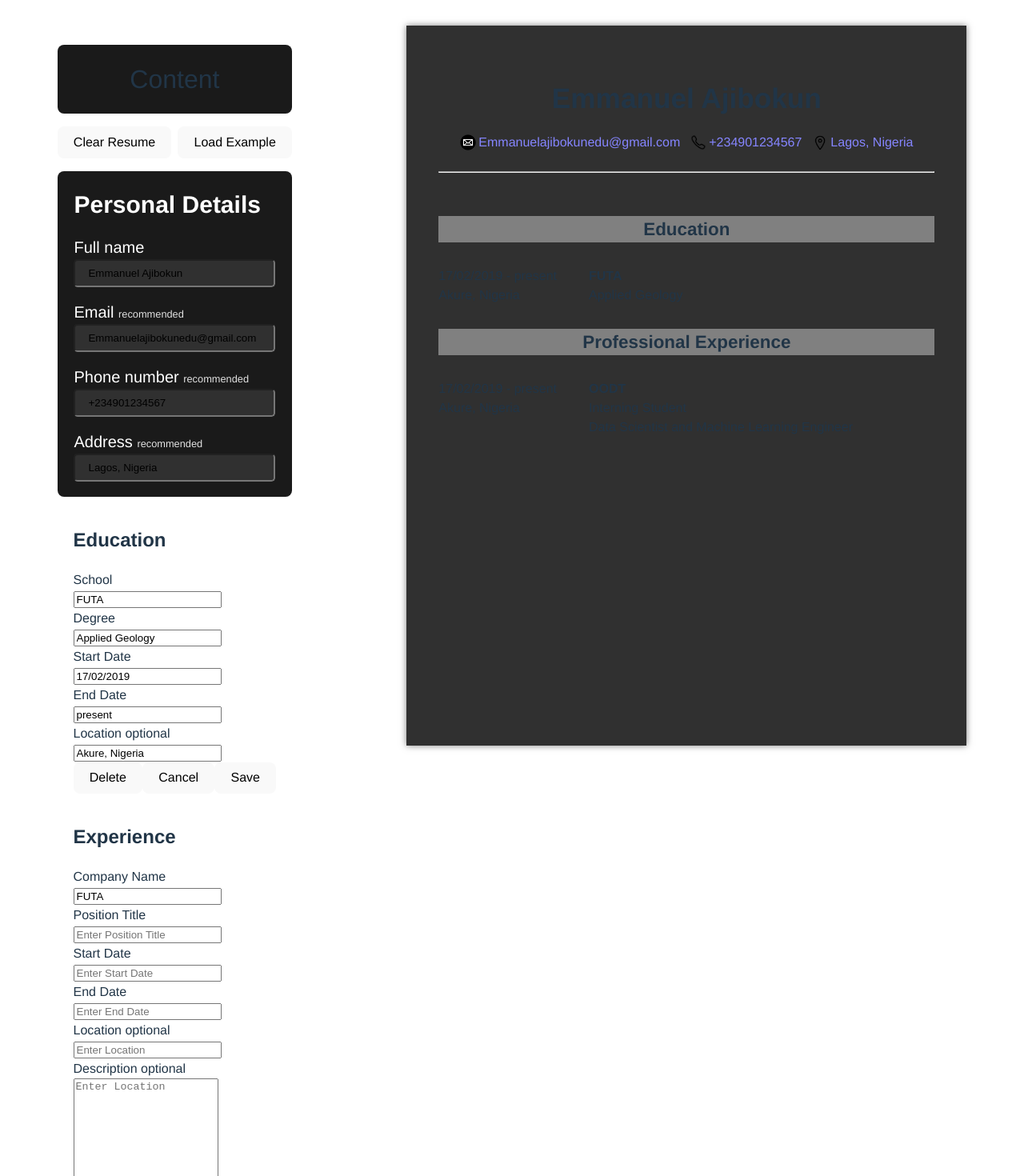
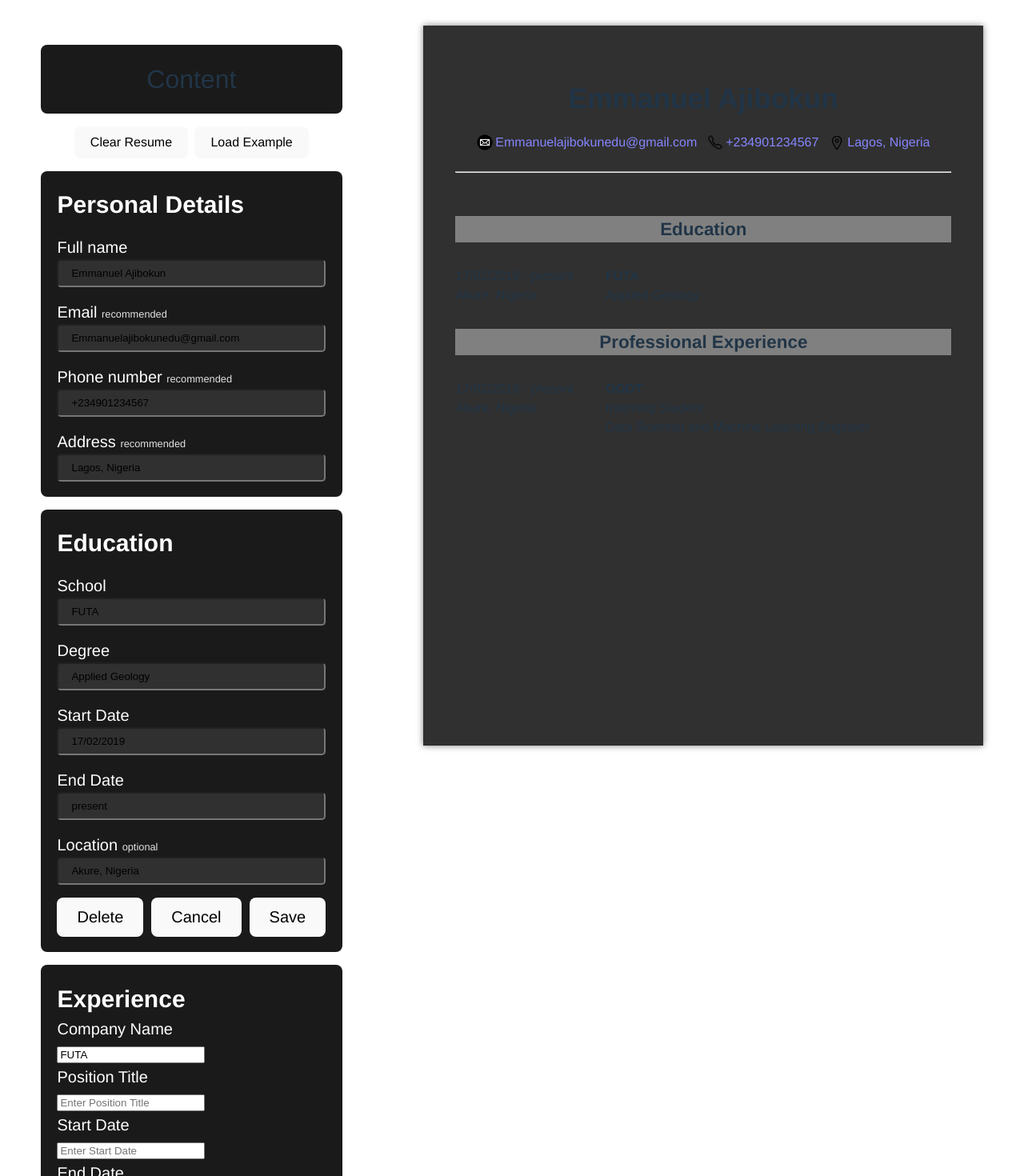
Before and after one commit to EmmanuelAjibokun/cv-application, a React (Vite) app: page / in a window 1280 px wide. Shown: the top 1470 px of the page at 80% size. Built offline with nearby package versions, Linux system fonts and the light colour scheme.

Commit message:
styled neweducation component by adding fitting class name to component

```diff
--- a/src/components/FastAction.css
+++ b/src/components/FastAction.css
@@ -1,3 +1,7 @@
 .buttons {
-  margin-right: .5em;
+  display: flex;
+  flex-direction: row;
+  flex-wrap: wrap;
+  gap: .5em;
+
 }
--- a/src/components/FastAction.jsx
+++ b/src/components/FastAction.jsx
@@ -2,8 +2,8 @@ import "./FastAction.css"
 
 export default function FastAction () {
   return (
-    <div>
-      <button className="buttons">Clear Resume</button>
+    <div className="buttons">
+      <button>Clear Resume</button>
       <button>Load Example</button>
     </div>
   )
--- a/src/components/education/Education.jsx
+++ b/src/components/education/Education.jsx
@@ -2,7 +2,7 @@ import NewEducation from "./NewEducation"
 
 export default function Education({val, setVal}) {
   return (
-    <div>
+    <div className="container">
       <h2>Education</h2>
       <NewEducation val={val} setVal={setVal} />
     </div>
--- a/src/components/education/NewEducation.jsx
+++ b/src/components/education/NewEducation.jsx
@@ -1,10 +1,13 @@
+// import "./neweducation.css"
+
 import Save from "../Save"
 import Delete from "../Delete"
 import Cancel from "../Cancel"
 
 export default function NewEducation({ val, setVal}) {
   return (
-    <div>
+    <form action="#">
+      <div className="user-details">
         <div>
           <p>School</p>
           <input
@@ -47,10 +50,12 @@ export default function NewEducation({ val, setVal}) {
           onChange={e => setVal.setLocation(e.target.value)} />
         </div>
 
+        <div className="buttons">
           <Delete />
           <Cancel />
           <Save />
-
         </div>
+      </div>
+    </form>
   )
 }
--- a/src/components/experience/Experience.jsx
+++ b/src/components/experience/Experience.jsx
@@ -2,7 +2,7 @@ import NewExperience from "./NewExperience"
 
 export default function Experience () {
   return (
-    <div>
+    <div className="container">
       <h2>Experience<span></span></h2>
       <NewExperience />
     </div>
--- a/src/components/personal/personal.css
+++ b/src/components/personal/personal.css
@@ -2,7 +2,7 @@
   border-radius: .5rem;
   background-color: #1a1a1a;
   padding: 1.2rem 1.3rem;
-  font-size: 1.25em;
+  font-size: 1.25rem;
   font-weight: 500;
   font-family: inherit;
   color: #ffffff;
```
Also changed, not shown: src/components/education/neweducation.css (added). Lines whose indentation alone changed are shown as unchanged.
